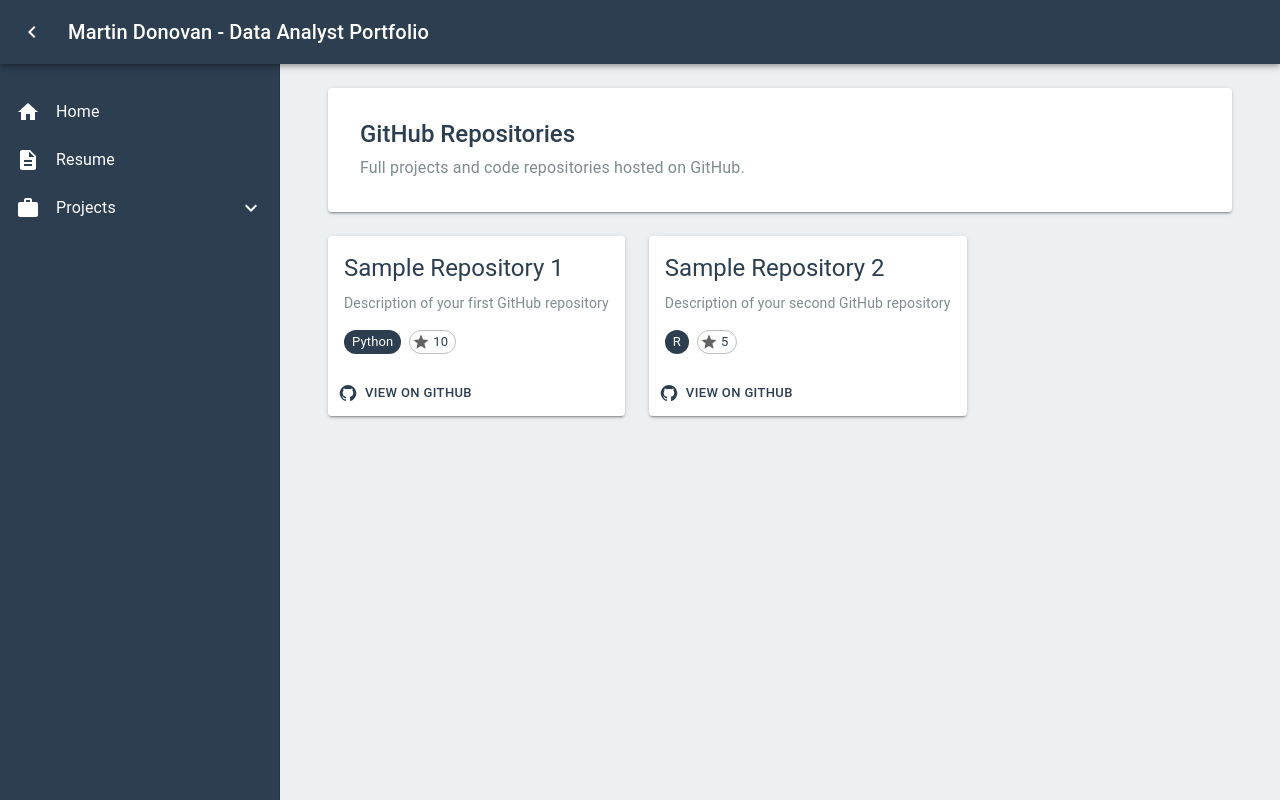
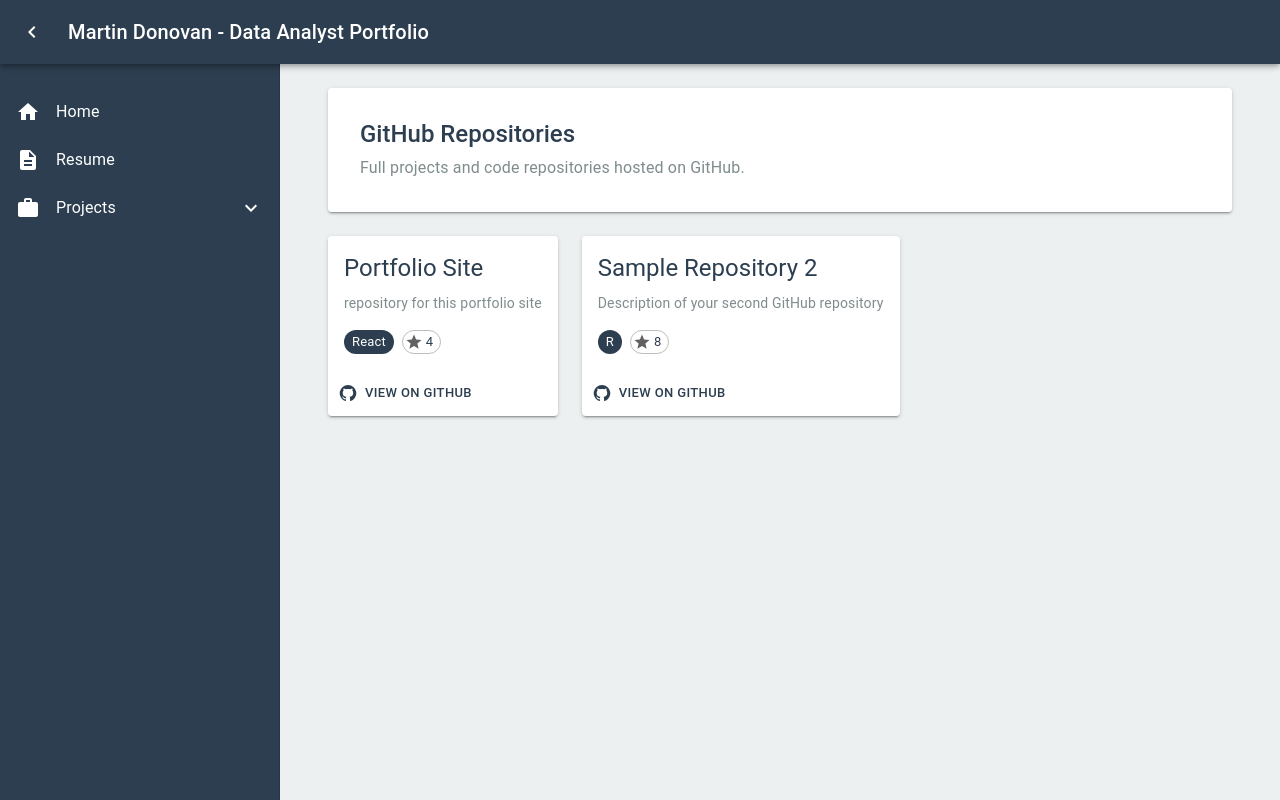
Before and after one commit to mdonovan3/Portfolio, a React (Vite) app: page /projects/repositories in a window 1280 px wide. Built offline with nearby package versions, Linux system fonts and the light colour scheme.

Commit message:
repo link was wrong

```diff
--- a/src/App.jsx
+++ b/src/App.jsx
@@ -10,7 +10,7 @@
 import GistsSql from "./pages/GistsSql";
 import GistsR from "./pages/GistsR";
 import GistsNode from "./pages/GistsNode";
-import Repositories from "./pages/InventoryInfrastructure";
+import Repositories from "./pages/Repositories";
 
 function App() {
   return (
--- a/src/pages/Repositories.jsx
+++ b/src/pages/Repositories.jsx
@@ -14,16 +14,18 @@
 const Repositories = () => {
   const repos = [
     {
-      title: 'Prtfolio Site',
+      title: 'Portfolio Site',
       description: 'repository for this portfolio site',
       url: 'https://github.com/mdonovan3/Portfolio.git',
       language: 'React',
+      stars: 4,
     },
     {
       title: 'Sample Repository 2',
       description: 'Description of your second GitHub repository',
       url: '#',
       language: 'R',
+      stars: 8,
     },
   ];
 
@@ -55,12 +57,12 @@
                     size="small"
                     sx={{ mr: 1, backgroundColor: '#2c3e50', color: 'white' }}
                   />
-                  {/* <Chip
+                  <Chip
                     icon={<Star />}
                     label={repo.stars}
                     size="small"
                     variant="outlined"
-                  /> */}
+                  />
                 </div>
               </CardContent>
               <CardActions>
```
